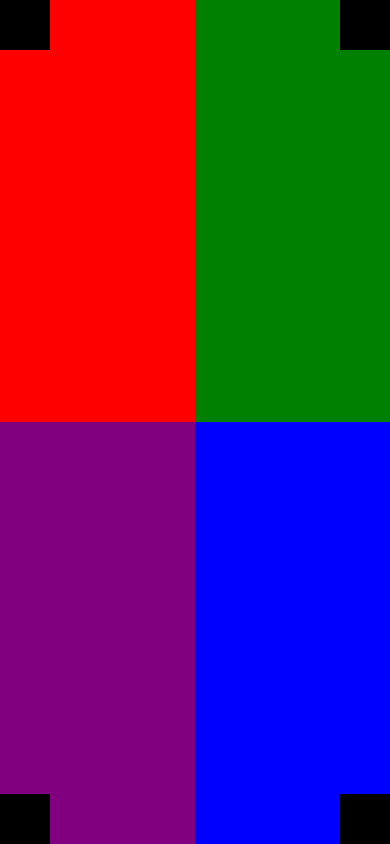
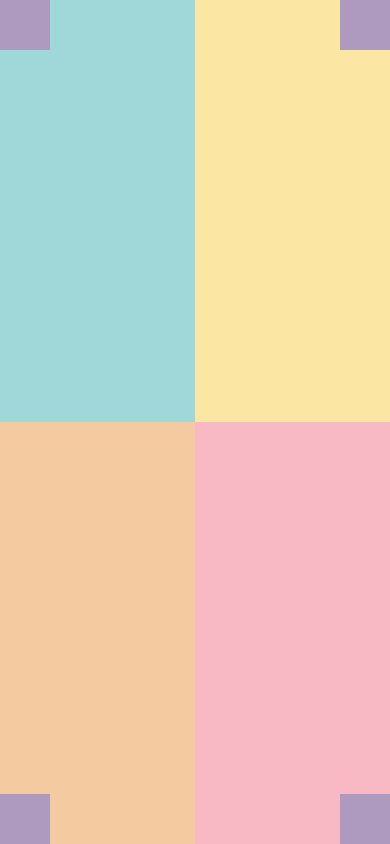
Before and after one commit to lima01sh/AwesomeProject, a React Native app: screen / in a window 390 px wide. Built offline with nearby package versions, Linux system fonts and the light colour scheme.

Commit message:
Edit App.js

```diff
--- a/App.js
+++ b/App.js
@@ -13,21 +13,21 @@
    return (
     <View style={{ flex:1, flexDirection: "column" }}>
       <View style={{ flex:1, flexDirection: "row" }}>
-        <View style={{flex:1, backgroundColor: "red", flexDirection:"row",justifyContent:"flex-start"}}>
-          <View style={{width: 50, height:50, backgroundColor: "black" }}></View>
+        <View style={{flex:1, backgroundColor: "#A0D7D9", flexDirection:"row",justifyContent:"flex-start"}}>
+          <View style={{width: 50, height:50, backgroundColor: "#AE99BF" }}></View>
         </View>
-        <View style={{flex:1, backgroundColor: "green", flexDirection:"row" ,justifyContent:"flex-end"}}>
-          <View style={{width: 50, height:50, backgroundColor: "black"}}></View>
+        <View style={{flex:1, backgroundColor: "#FBE7A3", flexDirection:"row" ,justifyContent:"flex-end"}}>
+          <View style={{width: 50, height:50, backgroundColor: "#AE99BF"}}></View>
         </View>
       </View>
 
       <View style={{ flex:1, flexDirection: "row" }}>
-        <View style={{flex:1, backgroundColor: "purple", flexDirection:"column-reverse",justifyContent:"flex-start"}}>
-          <View style={{width: 50, height:50, backgroundColor: "black"}}></View>
+        <View style={{flex:1, backgroundColor: "#F4CBA1", flexDirection:"column-reverse",justifyContent:"flex-start"}}>
+          <View style={{width: 50, height:50, backgroundColor: "#AE99BF"}}></View>
         </View>
-        <View style={{flex:1, backgroundColor: "blue", flexDirection:"column-reverse",justifyContent:"flex-start"}}>
-          <View style={{ backgroundColor: "blue", flexDirection:"row",justifyContent:"flex-end"}}>
-            <View style={{width: 50, height:50, backgroundColor: "black"}}></View>
+        <View style={{flex:1, backgroundColor: "#F8B9C5", flexDirection:"column-reverse",justifyContent:"flex-start"}}>
+          <View style={{ backgroundColor: "#F8B9C5", flexDirection:"row",justifyContent:"flex-end"}}>
+            <View style={{width: 50, height:50, backgroundColor: "#AE99BF"}}></View>
           </View>
         </View>
       </View>
```
